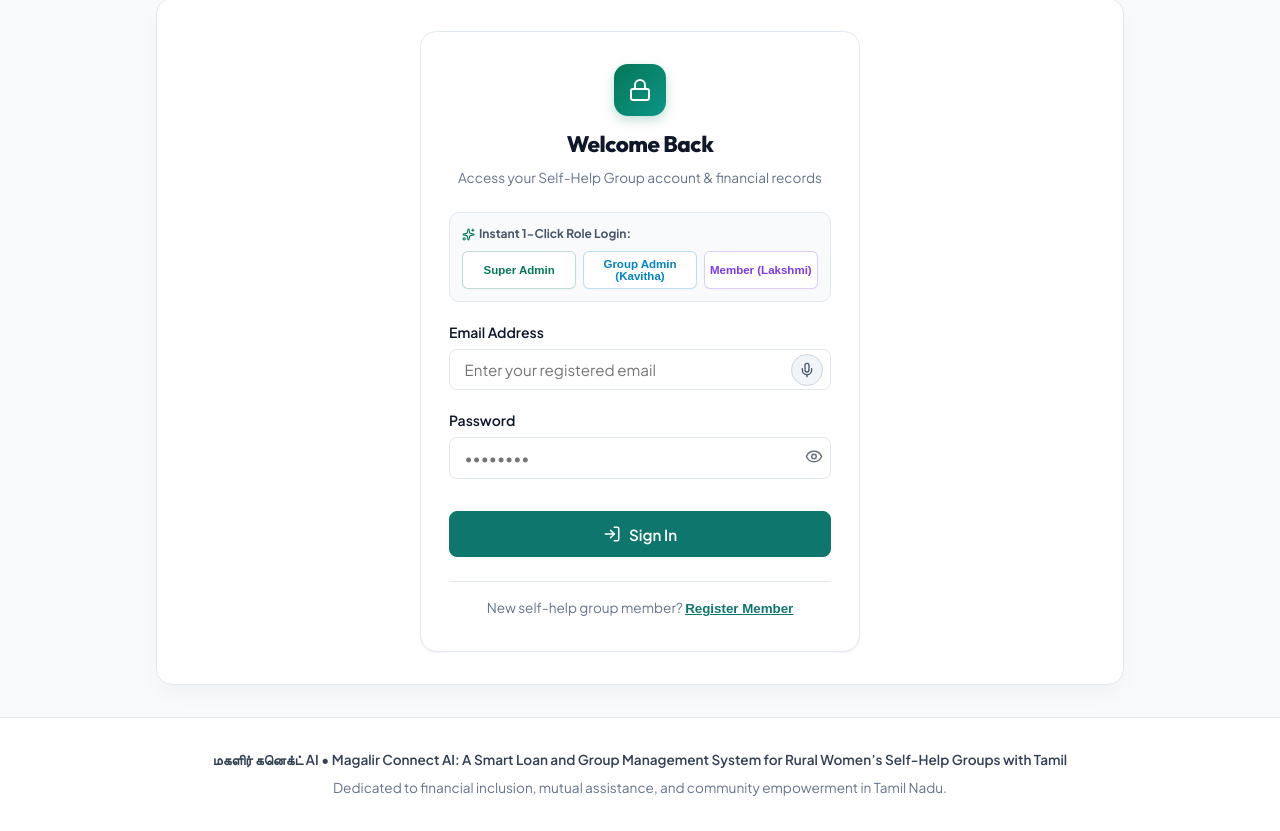
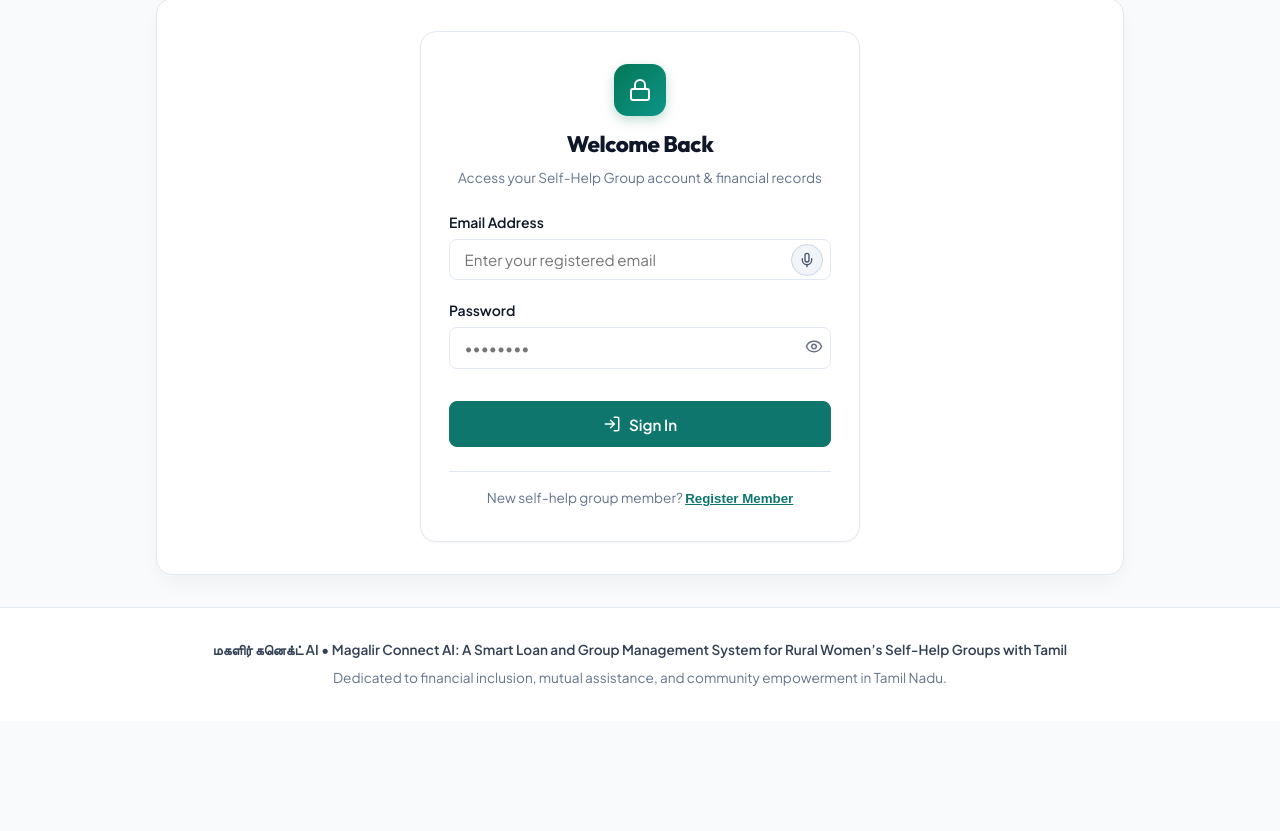
Before and after one commit to SherasanjayN/Antigravity-ok-, a React (Vite) app in the folder client/: page / in a window 1280 px wide. Shown: the part 743-1574 px from the top of the page. After the commit the page ends 1464 px from the top, so only its background shows below. Built offline with nearby package versions, Linux system fonts and the light colour scheme.

Commit message:
Enforce 95+ score allows only 4th loan and remove auto login from home screen

```diff
--- a/client/src/components/Auth/LoginForm.jsx
+++ b/client/src/components/Auth/LoginForm.jsx
@@ -13,32 +13,6 @@ export default function LoginForm({ onLoginSuccess, onSwitchToRegister, onPendin
   const [error, setError] = useState('');
   const [showPassword, setShowPassword] = useState(false);
 
-  const quickLogins = [
-    {
-      roleName: lang === 'ta' ? 'முதன்மை நிர்வாகி' : 'Super Admin',
-      email: 'sherasanjayn@gmail.com',
-      pass: 'admin123',
-      badge: '#047857'
-    },
-    {
-      roleName: lang === 'ta' ? 'குழு தலைவர் / நிர்வாகி' : 'Group Admin (Kavitha)',
-      email: 'kavitha.m@example.com',
-      pass: 'admin123',
-      badge: '#0284c7'
-    },
-    {
-      roleName: lang === 'ta' ? 'குழு உறுப்பினர்' : 'Member (Lakshmi)',
-      email: 'lakshmi.r@example.com',
-      pass: 'admin123',
-      badge: '#7c3aed'
-    }
-  ];
-
-  const handleQuickFill = (item) => {
-    setEmail(item.email);
-    setPassword(item.pass);
-    setError('');
-  };
 
   const handleSubmit = async (e) => {
     e.preventDefault();
@@ -103,37 +77,6 @@ export default function LoginForm({ onLoginSuccess, onSwitchToRegister, onPendin
           </p>
         </div>
 
-        {/* Quick Role Fillers for Instant Access */}
-        <div style={{ marginBottom: '1.25rem', backgroundColor: '#f8fafc', padding: '0.75rem', borderRadius: '10px', border: '1px solid #e2e8f0' }}>
-          <div style={{ fontSize: '0.75rem', fontWeight: 700, color: '#475569', marginBottom: '0.5rem', display: 'flex', alignItems: 'center', gap: '4px' }}>
-            <Sparkles size={13} color="#047857" />
-            <span>{lang === 'ta' ? 'விரைவு உள்நுழைவு (Quick 1-Click Fill):' : 'Instant 1-Click Role Login:'}</span>
-          </div>
-          <div style={{ display: 'grid', gridTemplateColumns: 'repeat(3, 1fr)', gap: '0.4rem' }}>
-            {quickLogins.map((item, idx) => (
-              <button
-                key={idx}
-                type="button"
-                onClick={() => handleQuickFill(item)}
-                style={{
-                  padding: '6px 4px',
-                  borderRadius: '6px',
-                  border: `1px solid ${item.badge}40`,
-                  backgroundColor: '#ffffff',
-                  color: item.badge,
-                  fontSize: '0.72rem',
-                  fontWeight: 700,
-                  cursor: 'pointer',
-                  textAlign: 'center',
-                  boxShadow: '0 1px 2px rgba(0,0,0,0.03)'
-                }}
-                title={item.email}
-              >
-                {item.roleName}
-              </button>
-            ))}
-          </div>
-        </div>
 
         {error && (
           <div style={{
--- a/client/src/components/Member/MemberDashboard.jsx
+++ b/client/src/components/Member/MemberDashboard.jsx
@@ -834,7 +834,7 @@ export default function MemberDashboard({ currentUser }) {
                       Loan #{eligibility.loanNumber}
                     </div>
                     <span style={{ fontSize: '0.72rem', color: '#64748b' }}>
-                      {eligibility.completedLoans === 3 ? 'Requires 95+ score' : 'Sequential flow'}
+                      {eligibility.loanNumber === 4 ? '95+ score allows only 4th loan' : (eligibility.loanNumber > 4 ? 'Policy limit reached' : 'Sequential flow')}
                     </span>
                   </div>
                 </div>
```
